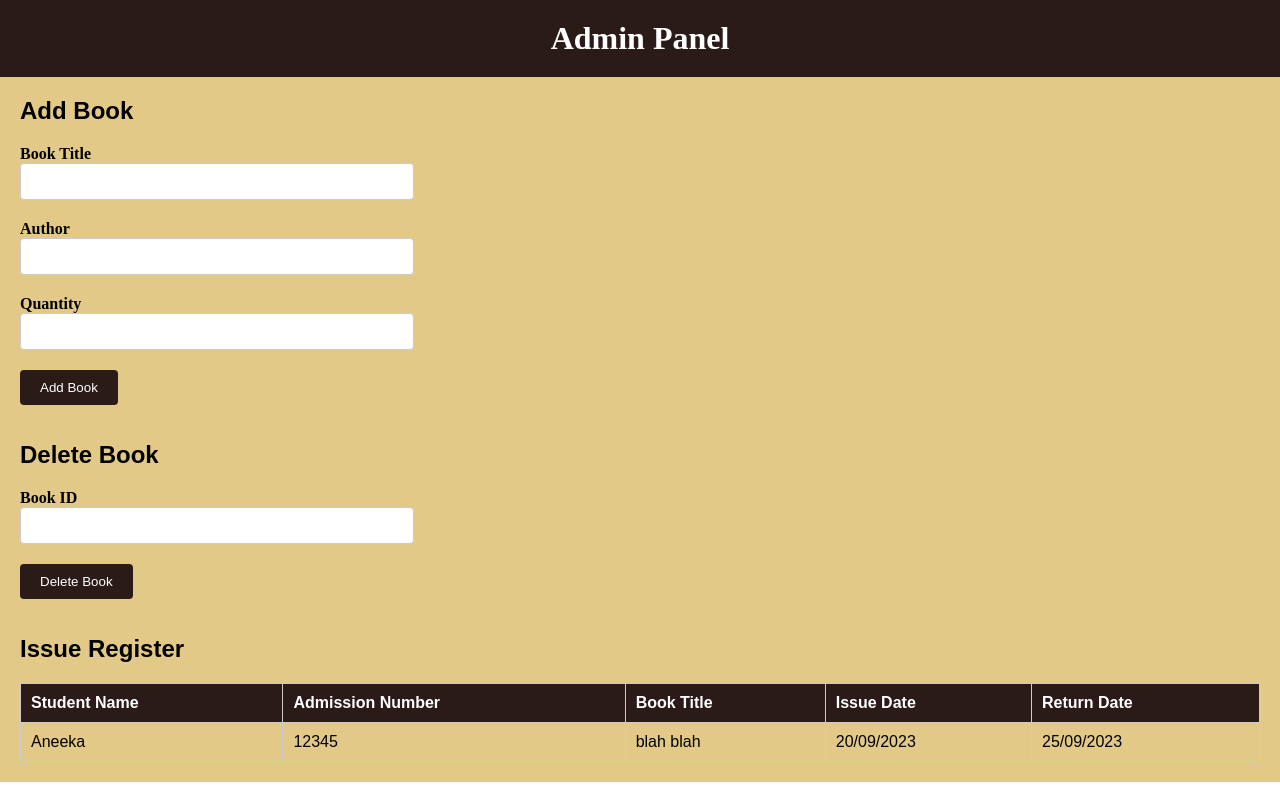
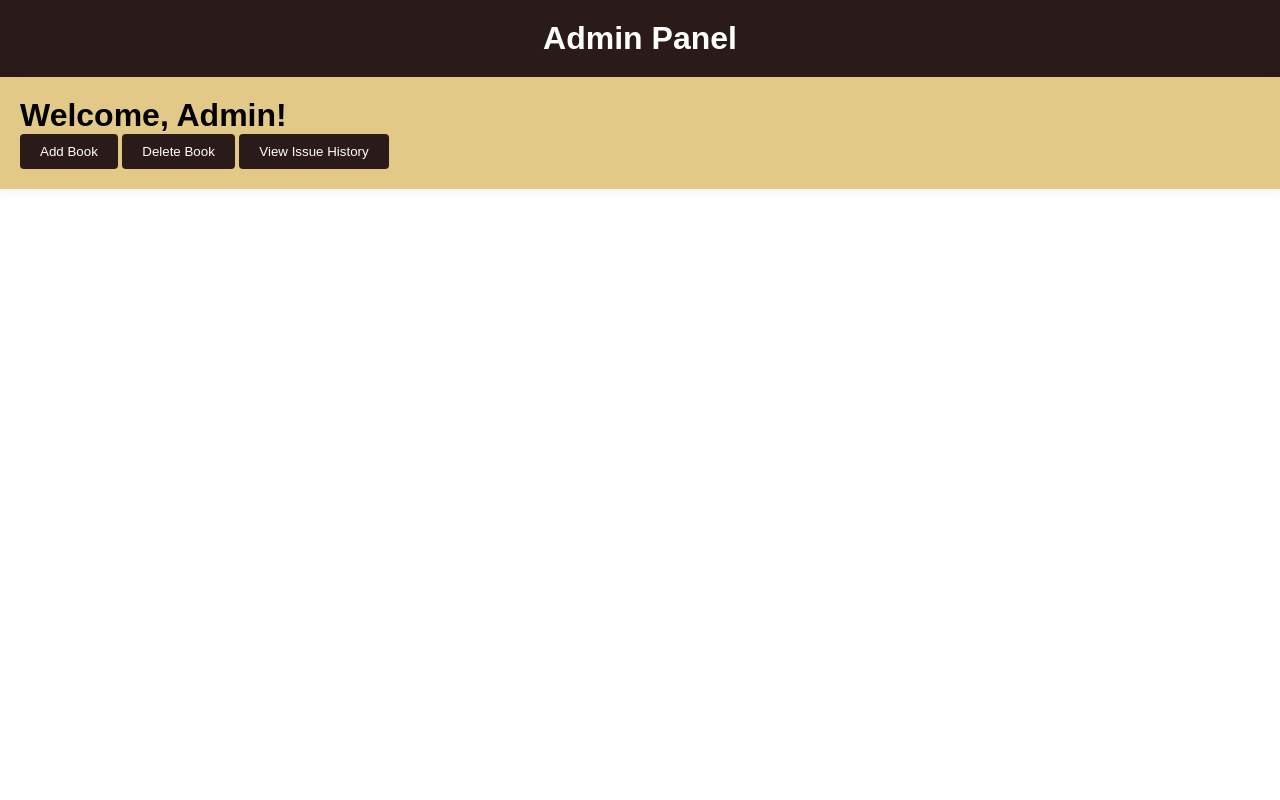
Before and after one commit to JoelBobyM/Library_Management, a Flask app: template Flask/templates/admin.html in a window 1280 px wide. Run offline with Flask 3, Linux system fonts and the light colour scheme; the template is opened without the code that fills it, so the values that code supplies are empty.

Commit message:
Update admin.html

```diff
--- a/Flask/templates/admin.html
+++ b/Flask/templates/admin.html
@@ -3,34 +3,31 @@
 <head>
     <meta charset="UTF-8">
     <meta name="viewport" content="width=device-width, initial-scale=1.0">
-    <title>Admin Page</title>
+    <title>Admin Panel</title>
     <style>
         body {
-            font-family:Arial;
+            font-family: Arial, sans-serif;
             background-color: #F5F5DC2;
             margin: 0;
             padding: 0;
         }
 
         header {
-	font-family:Jost;
-            background-color:#2b1b18;
+            background-color: #2b1b18;
             color: #fff;
             padding: 20px;
             text-align: center;
         }
 
         h1 {
-
             margin: 0;
         }
 
         .container {
-            margin:0px;
-            padding:20px;
-            background-color:rgb(226, 201, 135);
-            <!--border-radius: 5px;-->
-           box-shadow: 0 0 10px rgba(0, 0, 0, 0.1);
+            margin: 0;
+            padding: 20px;
+            background-color: rgb(226, 201, 135);
+            box-shadow: 0 0 10px rgba(0, 0, 0, 0.1);
         }
 
         h2 {
@@ -42,7 +39,6 @@
         }
 
         label {
-font-family:Jost;
             display: block;
             font-weight: bold;
         }
@@ -74,80 +70,29 @@ font-family:Jost;
         <h1>Admin Panel</h1>
     </header>
     <div class="container">
-        <h2>Add Book</h2>
-        <form action="#" method="post">
-            <div class="form-group">
-                <label for="book-title">Book Title</label>
-                <input type="text" id="book-title" name="book-title" required>
-            </div>
-            <div class="form-group">
-                <label for="book-author">Author</label>
-                <input type="text" id="book-author" name="book-author" required>
-            </div>
-            <div class="form-group">
-                <label for="book-quantity">Quantity</label>
-                <input type="number" id="book-quantity" name="book-quantity" required>
-            </div>
-            <button type="submit">Add Book</button>
-        </form>
-<br>
-<br>
-        <h2>Delete Book</h2>
-        <form action="#" method="post">
-            <div class="form-group">
-                <label for="delete-book-id">Book ID</label>
-                <input type="text" id="delete-book-id" name="delete-book-id" required>
-            </div>
-            <button type="submit">Delete Book</button>
-        </form>
-<br>
-<br>
-        <h2>Issue Register</h2>
+        <h1>Welcome, Admin!</h1>
 
-    <style>
-        table {
-            border-collapse: collapse;
-            width: 100%;
-            margin-top: 20px;
-        }
 
-        th, td {
-            border: 1px solid #ccc;
-            padding: 10px;
-            text-align: left;
-        }
+        <!-- Buttons for Add Book, Delete Book, and View Issue History -->
+        <button id="add-book-btn">Add Book</button>
+        <button id="delete-book-btn">Delete Book</button>
+        <button id="view-issue-history-btn">View Issue History</button>
 
-        th {
-            background-color:#2b1b18;
-            color: #fff;
-        }
-    </style>
-</head>
-<body>
+        <!-- JavaScript to handle button clicks -->
+        <script>
+            // Redirect to the respective pages when buttons are clicked
+            document.getElementById("add-book-btn").addEventListener("click", function() {
+                window.location.href = "add-book.html"; // Replace with your add book page URL
+            });
 
-    <table>
-        <thead>
-            <tr>
-                <th>Student Name</th>
-                <th>Admission Number</th>
-                <th>Book Title</th>
-                <th>Issue Date</th>
-                <th>Return Date</th>
-            </tr>
-        </thead>
-        <tbody>
+            document.getElementById("delete-book-btn").addEventListener("click", function() {
+                window.location.href = "delete-book.html"; // Replace with your delete book page URL
+            });
 
-            <tr>
-                <td>Aneeka</td>
-                <td>12345</td>
-                <td>blah blah</td>
-                <td>20/09/2023</td>
-                <td>25/09/2023</td>
-            </tr>
-
-        </tbody>
-    </table>
-
+            document.getElementById("view-issue-history-btn").addEventListener("click", function() {
+                window.location.href = "view-issue-history.html"; // Replace with your view issue history page URL
+            });
+        </script>
     </div>
 </body>
 </html>
```
